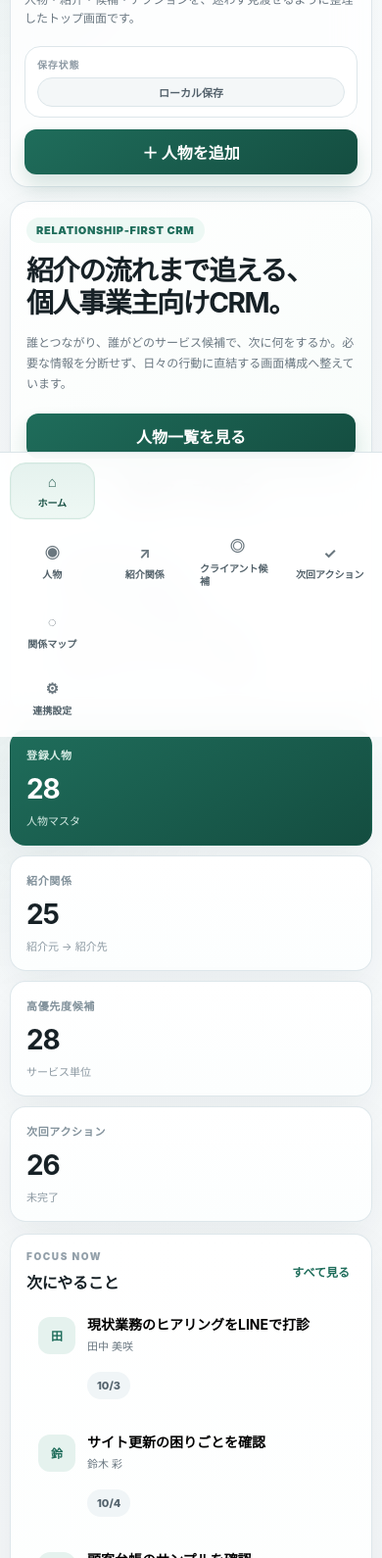
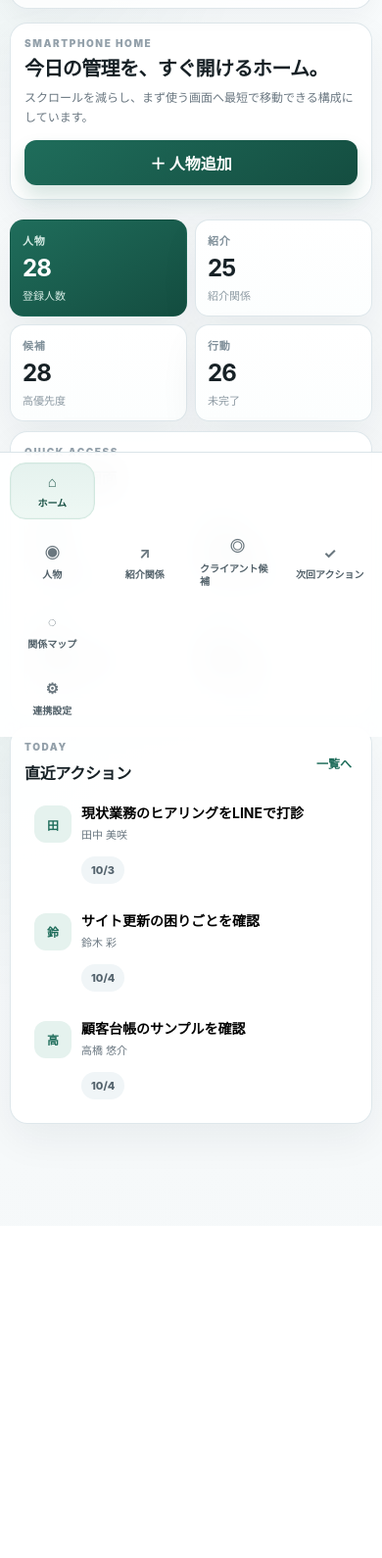
Before and after one commit to araragi0040-jpg/customer-network-crm, a plain HTML site: page index.html in a window 390 px wide. Shown: the part 92-1682 px from the top of the page at 98% size. After the commit the page ends 1343 px from the top, so only its background shows below. Drawn offline with Linux system fonts and the light colour scheme.

Commit message:
Add files via upload

```diff
--- a/index.html
+++ b/index.html
@@ -4,7 +4,7 @@
   <meta charset="UTF-8" />
   <meta name="viewport" content="width=device-width, initial-scale=1.0" />
   <meta name="theme-color" content="#f4f7f8" />
-  <title>Connect CRM v008</title>
+  <title>Connect CRM v007</title>
   <link rel="stylesheet" href="./styles.css" />
 </head>
 <body>
@@ -15,7 +15,7 @@
         <div class="brand-mark">C</div>
         <div class="brand-copy">
           <strong>Connect CRM</strong>
-          <span>Solo business CRM / v008 UI Refresh</span>
+          <span>Solo business CRM / v007 UI Refresh</span>
         </div>
       </div>
 
@@ -81,66 +81,86 @@
       </header>
 
       <section class="view active" id="dashboardView">
-        <section class="hero-panel">
-          <div class="hero-copy">
-            <div class="hero-badge">Relationship-first CRM</div>
-            <h2>紹介の流れまで追える、<br>個人事業主向けCRM。</h2>
-            <p>誰とつながり、誰がどのサービス候補で、次に何をするか。必要な情報を分断せず、日々の行動に直結する画面構成へ整えています。</p>
-            <div class="hero-actions">
-              <button class="primary-btn" data-jump="contacts">人物一覧を見る</button>
-              <button class="secondary-btn" data-jump="network">関係マップを見る</button>
+        <section class="mobile-home-hero surface-card">
+          <div class="home-hero-top">
+            <div>
+              <p class="eyebrow">SMARTPHONE HOME</p>
+              <h2>今日の管理を、すぐ開けるホーム。</h2>
+              <p>スクロールを減らし、まず使う画面へ最短で移動できる構成にしています。</p>
             </div>
-          </div>
-          <div class="hero-side">
-            <div class="hero-side-card">
-              <span class="mini-label">このアプリで見ること</span>
-              <ul class="check-list">
-                <li>人物情報と紹介経路</li>
-                <li>サービス別の候補優先度</li>
-                <li>次回アクションと未完了の追跡</li>
-                <li>GAS / スプレッドシートとの同期</li>
-              </ul>
-            </div>
+            <button class="primary-btn home-add-btn" id="homeAddContactBtn">＋ 人物追加</button>
           </div>
         </section>
 
-        <div class="metrics-grid">
-          <article class="metric-card featured"><span>登録人物</span><strong id="metricContacts">0</strong><small>人物マスタ</small></article>
-          <article class="metric-card"><span>紹介関係</span><strong id="metricRelations">0</strong><small>紹介元 → 紹介先</small></article>
-          <article class="metric-card"><span>高優先度候補</span><strong id="metricHigh">0</strong><small>サービス単位</small></article>
-          <article class="metric-card"><span>次回アクション</span><strong id="metricActions">0</strong><small>未完了</small></article>
+        <div class="metrics-grid compact-home-metrics">
+          <article class="metric-card featured"><span>人物</span><strong id="metricContacts">0</strong><small>登録人数</small></article>
+          <article class="metric-card"><span>紹介</span><strong id="metricRelations">0</strong><small>紹介関係</small></article>
+          <article class="metric-card"><span>候補</span><strong id="metricHigh">0</strong><small>高優先度</small></article>
+          <article class="metric-card"><span>行動</span><strong id="metricActions">0</strong><small>未完了</small></article>
         </div>
 
-        <div class="dashboard-columns">
-          <article class="panel emphasis-panel">
-            <div class="panel-head">
+        <section class="quick-nav-panel panel home-panel-tight">
+          <div class="panel-head compact">
+            <div>
+              <p class="eyebrow">QUICK ACCESS</p>
+              <h3>よく使う画面</h3>
+            </div>
+          </div>
+          <div class="quick-nav-grid">
+            <button class="quick-nav-card" data-jump="contacts">
+              <span class="quick-nav-icon">◉</span>
+              <strong>人物</strong>
+              <small>人物情報を見る</small>
+            </button>
+            <button class="quick-nav-card" data-jump="relationships">
+              <span class="quick-nav-icon">↗</span>
+              <strong>紹介関係</strong>
+              <small>紹介の流れを見る</small>
+            </button>
+            <button class="quick-nav-card" data-jump="actions">
+              <span class="quick-nav-icon">✓</span>
+              <strong>次回アクション</strong>
+              <small>次にやること</small>
+            </button>
+            <button class="quick-nav-card" data-jump="network">
+              <span class="quick-nav-icon">◌</span>
+              <strong>関係マップ</strong>
+              <small>広がりを確認</small>
+            </button>
+          </div>
+        </section>
+
+        <div class="home-two-panels">
+          <article class="panel home-panel-tight">
+            <div class="panel-head compact">
               <div>
-                <p class="eyebrow">FOCUS NOW</p>
-                <h3>次にやること</h3>
+                <p class="eyebrow">TODAY</p>
+                <h3>直近アクション</h3>
               </div>
-              <button class="text-btn" data-jump="actions">すべて見る</button>
+              <button class="text-btn" data-jump="actions">一覧へ</button>
             </div>
-            <div id="upcomingActions" class="stack-list"></div>
+            <div id="upcomingActions" class="stack-list compact-stack"></div>
           </article>
-          <article class="panel">
-            <div class="panel-head">
+
+          <article class="panel home-panel-tight desktop-only-home-panel">
+            <div class="panel-head compact">
               <div>
                 <p class="eyebrow">NETWORK HUB</p>
                 <h3>紹介が広がっている人</h3>
               </div>
-              <button class="text-btn" data-jump="network">マップを見る</button>
+              <button class="text-btn" data-jump="network">マップへ</button>
             </div>
-            <div id="hubList" class="stack-list"></div>
+            <div id="hubList" class="stack-list compact-stack"></div>
           </article>
         </div>
 
-        <article class="panel">
-          <div class="panel-head">
+        <article class="panel home-panel-tight desktop-home-table">
+          <div class="panel-head compact">
             <div>
               <p class="eyebrow">PEOPLE PREVIEW</p>
-              <h3>最近の人物一覧</h3>
+              <h3>最近の人物</h3>
             </div>
-            <button class="text-btn" data-jump="contacts">一覧を見る</button>
+            <button class="text-btn" data-jump="contacts">一覧へ</button>
           </div>
           <div class="table-wrap">
             <table>
--- a/styles.css
+++ b/styles.css
@@ -454,3 +454,64 @@ input,select,textarea,button{min-height:44px}
   .network-map{height:380px}
   .count-label{padding:6px 8px}
 }
+
+/* ===== v009 simpler smartphone home ===== */
+.mobile-home-hero{padding:16px 18px}
+.home-hero-top{display:flex;justify-content:space-between;align-items:flex-start;gap:12px}
+.mobile-home-hero h2{margin-bottom:6px;font-size:24px;letter-spacing:-.03em;line-height:1.22}
+.mobile-home-hero p:last-child{margin-bottom:0;font-size:12px;line-height:1.7}
+.home-add-btn{white-space:nowrap}
+.compact-home-metrics .metric-card{padding:16px 14px}
+.quick-nav-panel{margin-top:12px}
+.quick-nav-grid{display:grid;grid-template-columns:repeat(4,minmax(0,1fr));gap:10px}
+.quick-nav-card{
+  border:1px solid var(--line);background:#fbfdfe;border-radius:18px;padding:14px 12px;text-align:left;
+  display:grid;gap:6px;box-shadow:var(--shadow-soft);transition:.18s ease
+}
+.quick-nav-card:hover{transform:translateY(-1px);border-color:#cfe1d8;background:#fff}
+.quick-nav-icon{width:34px;height:34px;border-radius:12px;display:grid;place-items:center;background:var(--accent-soft);color:var(--accent);font-weight:900}
+.quick-nav-card strong{font-size:13px;line-height:1.4}
+.quick-nav-card small{font-size:11px;color:var(--muted);line-height:1.5}
+.home-two-panels{display:grid;grid-template-columns:1fr 1fr;gap:12px}
+.home-panel-tight{padding:16px 18px}
+.compact-stack{gap:8px}
+.compact-stack .stack-item{padding:11px 12px;border-radius:14px}
+.desktop-home-table{display:block}
+.desktop-only-home-panel{display:block}
+
+@media (max-width:980px){
+  .topbar-actions .header-status-card{display:none}
+  .mobile-home-hero{margin-bottom:10px}
+}
+
+@media (max-width:720px){
+  .topbar{padding:12px 12px 10px}
+  .topbar-actions{width:100%}
+  .topbar-actions>#addContactBtn{display:none}
+  .page-subtitle{display:none}
+  .mobile-home-hero{padding:14px}
+  .home-hero-top{flex-direction:column;align-items:stretch}
+  .mobile-home-hero h2{font-size:20px;line-height:1.28}
+  .home-add-btn{width:100%}
+  .compact-home-metrics{grid-template-columns:repeat(2,minmax(0,1fr));gap:8px}
+  .compact-home-metrics .metric-card{padding:12px;border-radius:14px}
+  .compact-home-metrics .metric-card strong{font-size:24px;margin:6px 0 2px}
+  .quick-nav-panel{margin-top:10px}
+  .quick-nav-grid{grid-template-columns:repeat(2,minmax(0,1fr));gap:8px}
+  .quick-nav-card{padding:12px 11px;border-radius:16px;min-height:104px}
+  .quick-nav-card strong{font-size:12px}
+  .quick-nav-card small{font-size:10px}
+  .home-two-panels{grid-template-columns:1fr;gap:10px}
+  .home-panel-tight{padding:14px}
+  .desktop-only-home-panel,.desktop-home-table{display:none}
+  #dashboardView{display:grid;gap:10px}
+  #dashboardView .panel,#dashboardView .surface-card,#dashboardView .metrics-grid{margin-top:0}
+  .compact-stack .stack-item{grid-template-columns:auto minmax(0,1fr);gap:10px;padding:10px}
+  .compact-stack .stack-item .date-chip{grid-column:2;justify-self:start;margin-top:2px}
+}
+
+@media (max-width:420px){
+  .compact-home-metrics{grid-template-columns:1fr 1fr}
+  .quick-nav-icon{width:30px;height:30px;border-radius:10px}
+  .quick-nav-card{min-height:96px}
+}
```
Also changed, not shown: app.js, 1 other file.
